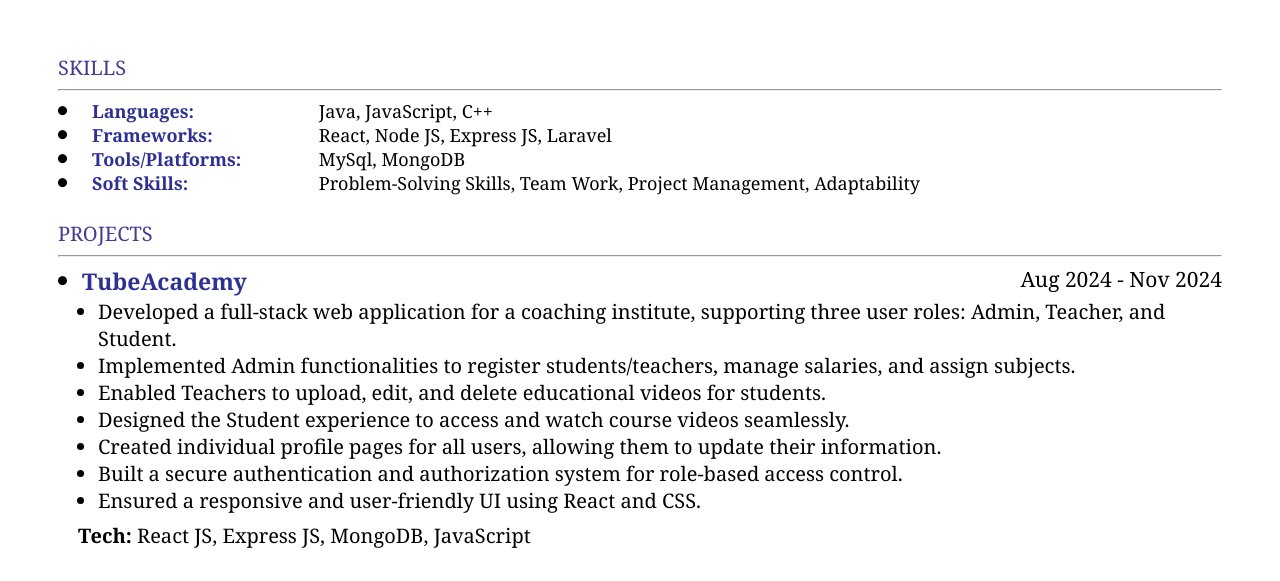
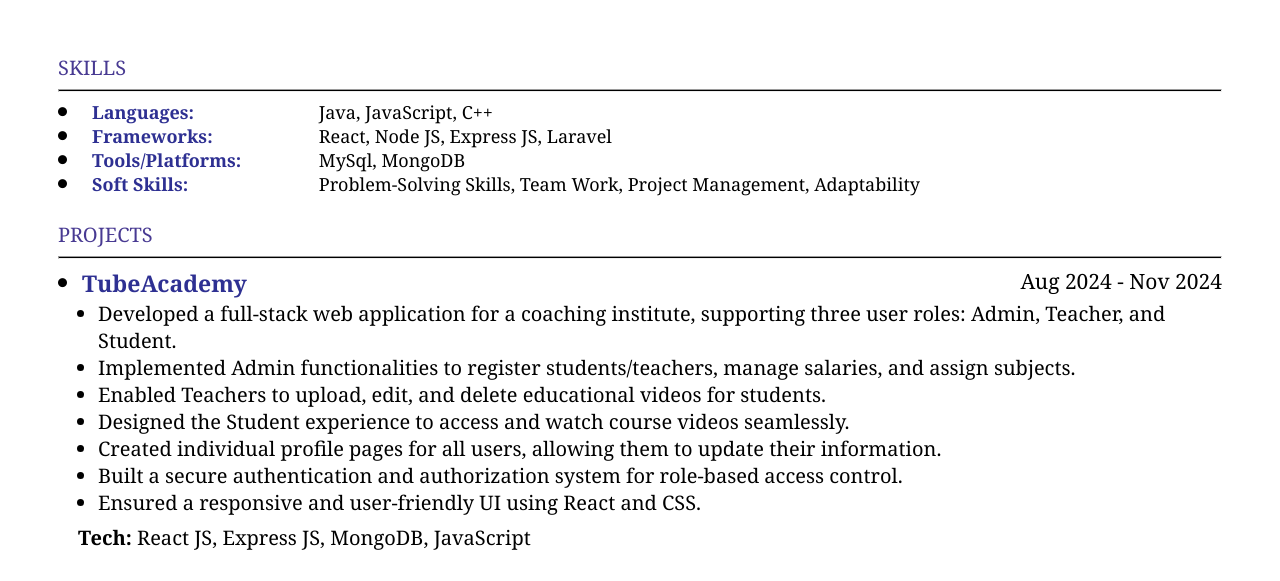
Before and after one commit to Aditya122221/CV, a plain HTML site: page GeneralCV/index.html in a window 1280 px wide. Shown: the part 166-747 px from the top of the page. Drawn offline with Linux system fonts and the light colour scheme.

Commit message:
Add styling for horizontal rules in CV layouts

```diff
--- a/GeneralCV/index.css
+++ b/GeneralCV/index.css
@@ -23,6 +23,11 @@
 .link{
     display: flex;
     justify-content: space-between;
+}
+
+.regularHR{
+    height: 1px;
+    background-color: black;
 }
 
 .linkdin{
--- a/SpecializedCV/index.css
+++ b/SpecializedCV/index.css
@@ -41,7 +41,7 @@ body {
 hr {
     margin-top: 1px;
     margin-left: 10px;
-    height: 1px;
+    height: 3px;
     background-color: black;
 }
 
```
